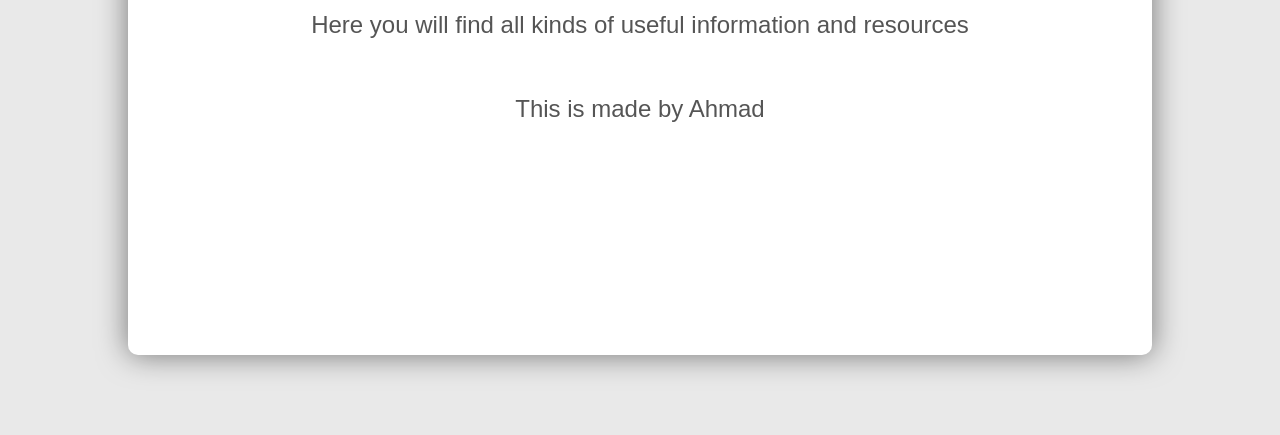
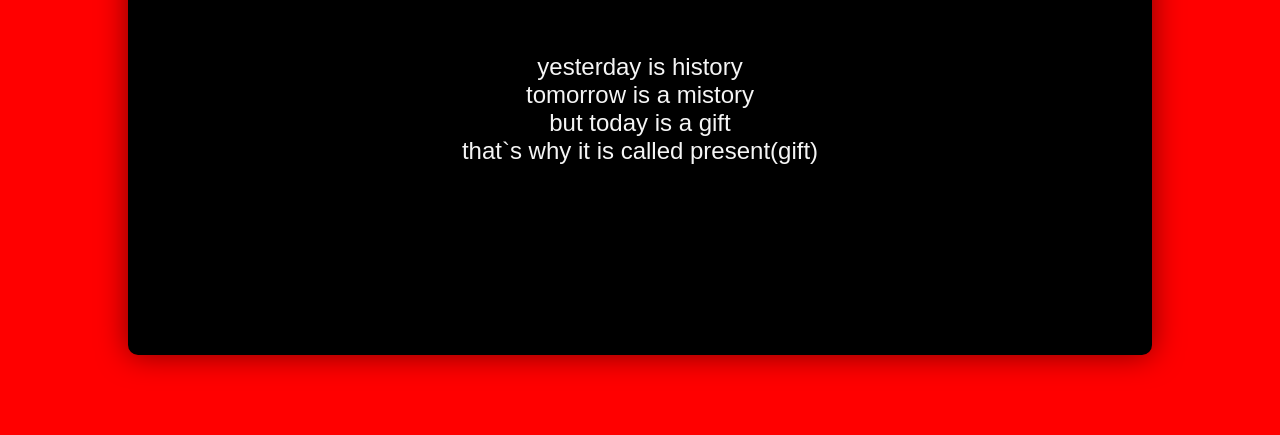
Before and after one commit to ahmaddeveloper17/paractice-javascript, a plain HTML site: page index.html in a window 1280 px wide. Shown: the part 365-800 px from the top of the page. Drawn offline with Linux system fonts and the light colour scheme.

Commit message:
practice javascript

```diff
--- a/index.html
+++ b/index.html
@@ -5,7 +5,7 @@
 	<title>Pulsating Background Animation</title>
 	<style>
 		body {
-			background-color: #e9e9e9;
+			background-color:red;
 			margin: 0;
 			padding: 0;
 			display: flex;
@@ -18,7 +18,7 @@
 		.container {
 			width: 80vw;
 			height: 80vh;
-			background-color: #fff;
+			background-color:black;
 			box-shadow: 0px 0px 30px 0px rgba(0, 0, 0, 0.5);
 			border-radius: 10px;
 			display: flex;
@@ -32,12 +32,12 @@
 			font-size: 3rem;
 			margin: 0;
 			text-align: center;
-			color: #f44336;
+			color: red;
 		}
 
 		p {
 			font-size: 1.5rem;
-			color: #555;
+			color: whitesmoke;
 			margin-top: 2rem;
 			text-align: center;
 		}
@@ -59,7 +59,10 @@
 	<div class="container">
 		<h1>Welcome to my website</h1>
 		<p>Here you will find all kinds of useful information and resources</p>
-		<p>This is made by Ahmad</p>
+		<p>yesterday is history <br>
+		tomorrow is a mistory <br>
+     but today is a gift <br>
+that`s why it is called present(gift)</p>
 	</div>
 </body>
 </html>
```
